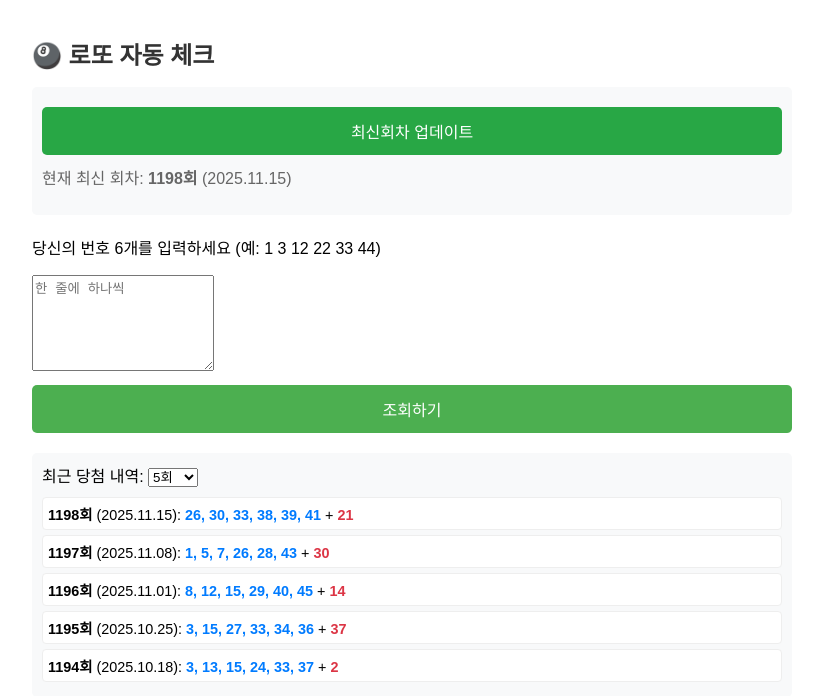
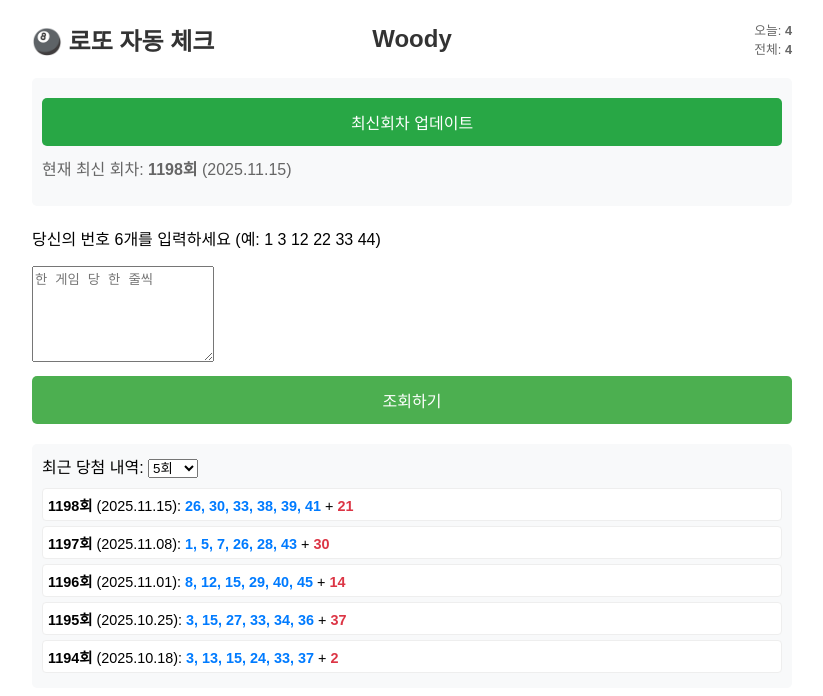
Before and after one commit to jun6726/lotto_checker, a Flask app: page / in a window 1280 px wide. Shown: the top 696 px of the page, without its empty margins (228-1051 px from the left). Run offline with Flask 3, Linux system fonts and the light colour scheme.

Commit message:
방문자수, woody 표시 추가

```diff
--- a/app.py
+++ b/app.py
@@ -2,8 +2,13 @@ from flask import Flask, render_template, request, redirect, url_for, make_respo
 import csv
 from collections import Counter
 import update_lotto
+import json
+import os
+from datetime import datetime
 
 app = Flask(__name__)
+
+VISITORS_FILE = "visitors.json"
 
 def load_lotto():
     with open("lotto_numbers.csv", "r", encoding="utf-8") as f:
@@ -44,6 +49,30 @@ def get_rank(matched_count, bonus_matched):
     else:
         return "-"
 
+def update_visitor_count():
+    today = datetime.now().strftime("%Y-%m-%d")
+    data = {"total": 0, "daily": 0, "date": today}
+
+    if os.path.exists(VISITORS_FILE):
+        try:
+            with open(VISITORS_FILE, "r", encoding="utf-8") as f:
+                data = json.load(f)
+        except:
+            pass
+
+    # 날짜가 바뀌었으면 일일 방문자 초기화
+    if data.get("date") != today:
+        data["daily"] = 0
+        data["date"] = today
+
+    data["total"] += 1
+    data["daily"] += 1
+
+    with open(VISITORS_FILE, "w", encoding="utf-8") as f:
+        json.dump(data, f)
+
+    return data
+
 @app.route("/", methods=["GET", "POST"])
 def index():
     results = []
@@ -54,6 +83,9 @@ def index():
     latest_round_info = None
     error_message = None
     user_input = ""
+
+    # 방문자 수 집계
+    visitor_info = update_visitor_count()
 
     # 항상 추천 번호 계산 (GET, POST 모두)
     rows = load_lotto()
@@ -160,6 +192,7 @@ def index():
                          latest_round=latest_round_info,
                          error_message=error_message,
                          user_input=user_input,
+                         visitor_info=visitor_info,
                          recent_history=recent_history,
                          history_count=history_count))
 
--- a/templates/index.html
+++ b/templates/index.html
@@ -7,7 +7,16 @@
 </head>
 <body>
 
-<h1>🎱 로또 자동 체크</h1>
+<div style="display: flex; justify-content: space-between; align-items: center; margin-bottom: 20px; position: relative;">
+    <h1 style="margin: 0;">🎱 로또 자동 체크</h1>
+    <div style="font-weight: bold; font-size: 1.5em; color: rgba(0,0,0,0.8); position: absolute; left: 50%; transform: translateX(-50%);">Woody</div>
+    {% if visitor_info %}
+    <div style="font-size: 0.8em; color: #666; text-align: right;">
+        <div>오늘: <strong>{{ visitor_info.daily }}</strong></div>
+        <div>전체: <strong>{{ visitor_info.total }}</strong></div>
+    </div>
+    {% endif %}
+</div>
 
 <div style="margin-bottom: 20px; padding: 10px; background-color: #f8f9fa; border-radius: 5px;">
     <form action="{{ url_for('update_data') }}" method="post" style="display: inline;">
@@ -24,7 +33,7 @@
 
 <form method="POST">
   <input type="hidden" name="history_count" value="{{ history_count }}">
-  <textarea name="numbers" rows="6" required placeholder="한 줄에 하나씩">{{ user_input }}</textarea>
+  <textarea name="numbers" rows="6" required placeholder="한 게임 당 한 줄씩">{{ user_input }}</textarea>
   <button type="submit">조회하기</button>
 </form>
 
--- /dev/null
+++ b/visitors.json
@@ -0,0 +1 @@
+{"total": 3, "daily": 3, "date": "2025-11-21"}
```
